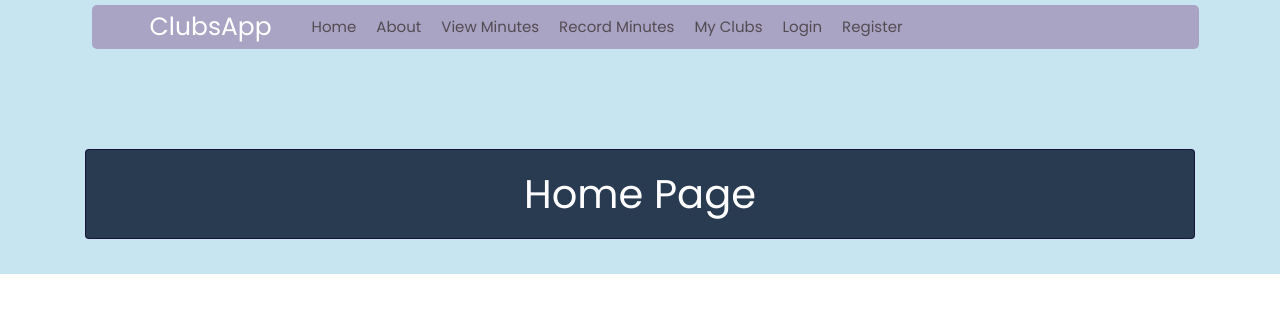
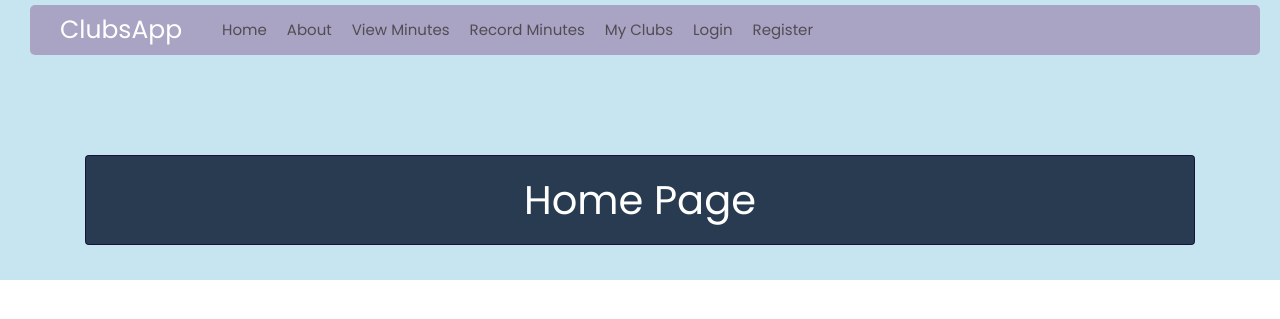
Before and after one commit to joanna131fan/clubsapp, a Flask app: page / in a window 1280 px wide. Shown: the top 319 px of the page. Run offline with Flask 2, Linux system fonts and the light colour scheme; the visitor is signed in with stand-in values (Sample User, id 1); some libraries are stand-ins or nearby versions.

Commit message:
bootstrap row

```diff
--- a/clubsapp/templates/layout.html
+++ b/clubsapp/templates/layout.html
@@ -17,8 +17,9 @@
 
 <body>
 <header style="float:inherit">
-  <nav class="navbar navbar-expand navbar-toggler navbar-dark bg-steel navbar-fixed-top" style="width: 90%; float: center; margin: auto; padding: 2px 2px 2px 2px;" role="navigation">
-    <div class="container" style="width:90%; float:inherit">
+  <nav class="navbar navbar-expand navbar-toggler navbar-dark bg-steel navbar-fixed-top" role="navigation">
+    <div class="container">
+      <div class="row">
       <a class="navbar-brand mr-4" href="/" style="display: inline-block">ClubsApp</a>
         <button class="navbar-toggler" type="button" data-toggle="collapse" data-target="#navbarToggle" aria-controls="navbarToggle" aria-expanded="false" aria-label="Toggle navigation">
         <span class="navbar-toggler-icon"></span>
@@ -37,6 +38,7 @@
               <a class="nav-item nav-link" href="{{ url_for('users.register') }}">Register</a>
             </div>
           </div>
+        </div>
     </div>
   </nav>
 </header>
```
